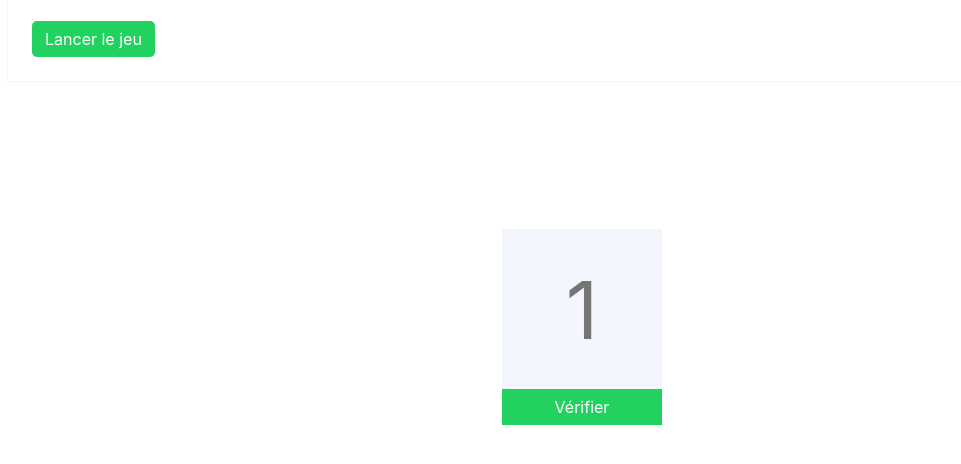
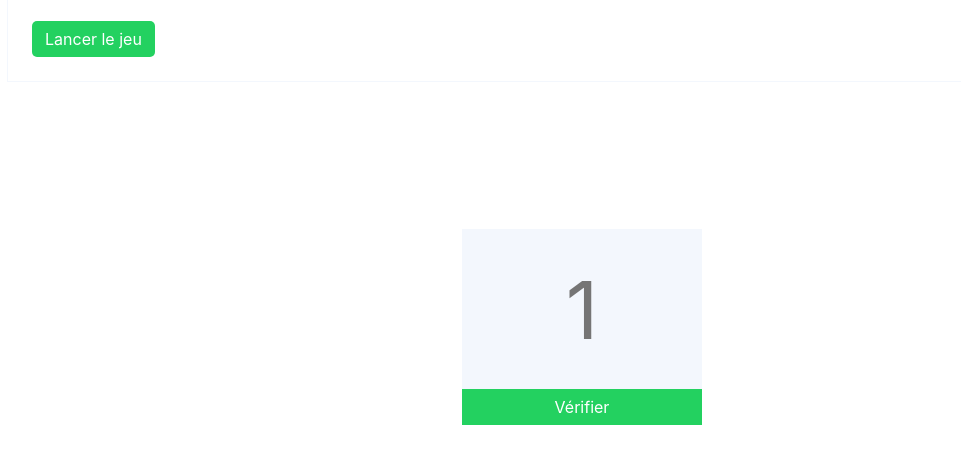
Before and after one commit to GentillePlume/devine-le-nombre, a website: page index.html in a window 1280 px wide. Shown: the part 228-692 px from the top of the page, without its empty margins (58-1019 px from the left). Drawn offline with nearby package versions, Linux system fonts and the light colour scheme.

Commit message:
Improved play input style

```diff
--- a/sass/play.sass
+++ b/sass/play.sass
@@ -2,6 +2,6 @@
     &__input
         height: 10rem
         padding: 3rem
-        width: 10rem
+        width: 15rem
         font-size: 5rem
         text-align: center
```
Also changed, not shown: styles.css.
